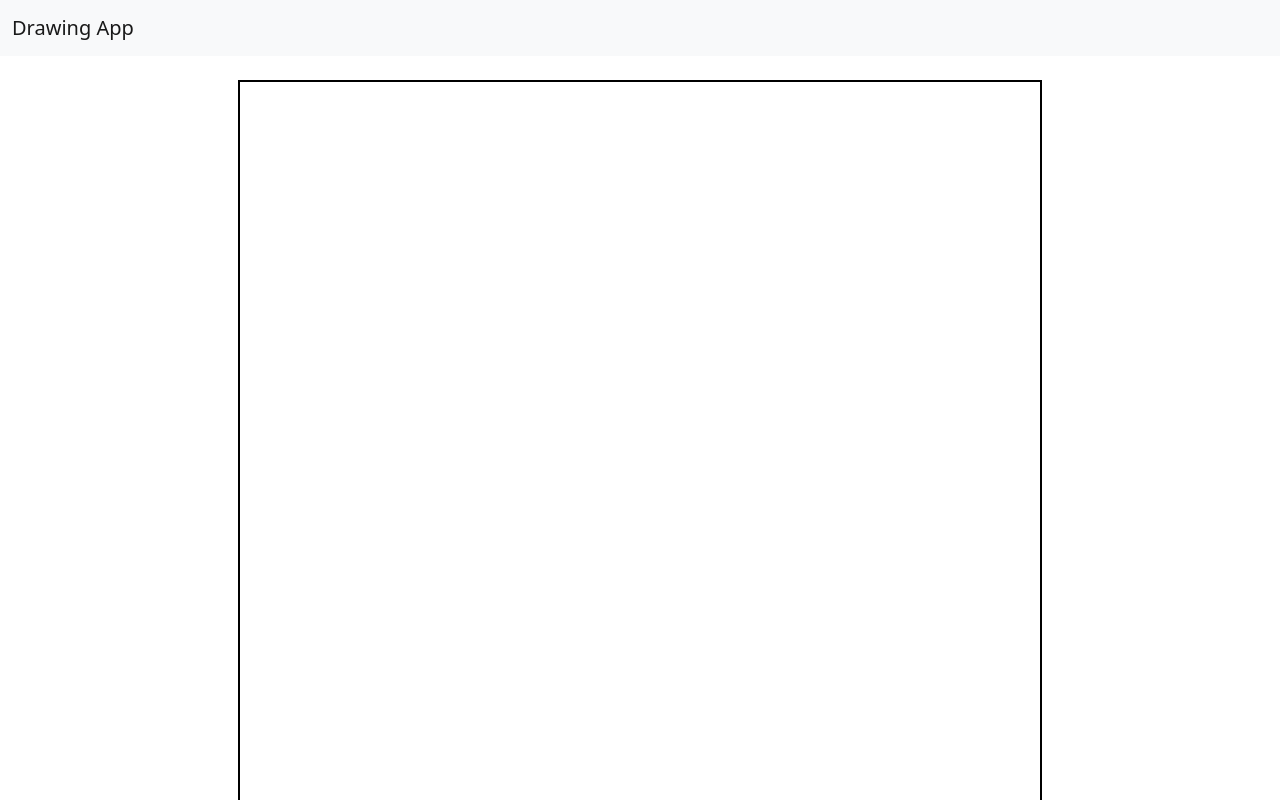
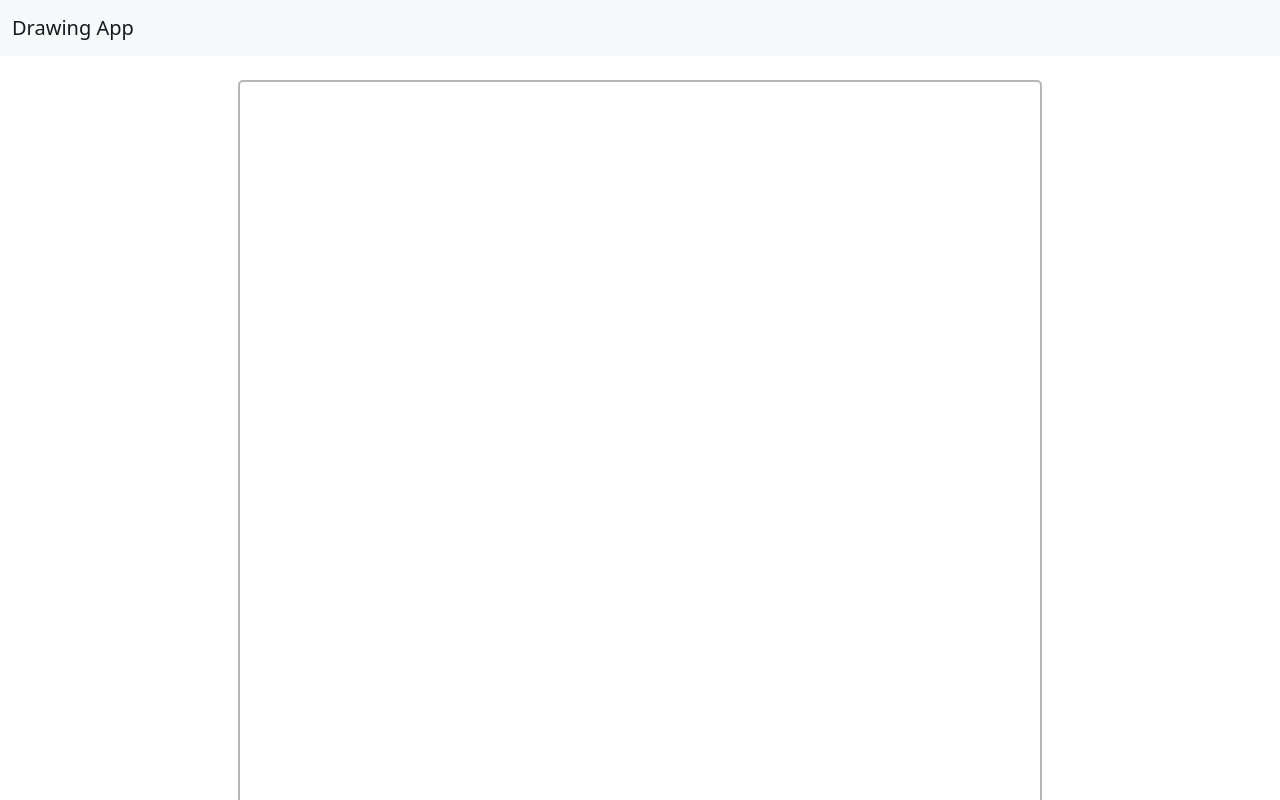
Before and after one commit to SultanovIlnur/Drawing-App, a plain HTML site: page index.html in a window 1280 px wide. Shown: the top 800 px of the page. Drawn offline with nearby package versions, Linux system fonts and the light colour scheme.

Commit message:
visual improvements

```diff
--- a/index.html
+++ b/index.html
@@ -17,7 +17,7 @@
     </nav>
     <br>
     <div class="d-flex justify-content-center">
-        <canvas id="drawingCanvas" style="border: 2px solid black;" width="800" height="800"></canvas>
+        <canvas id="drawingCanvas" style="border: 2px solid rgb(182, 182, 182); border-radius: 5px;" width="800" height="800"></canvas>
     </div>
     <br>
     <div class='form-group border rounded bg-light p-3 m-1 d-flex'>
```
